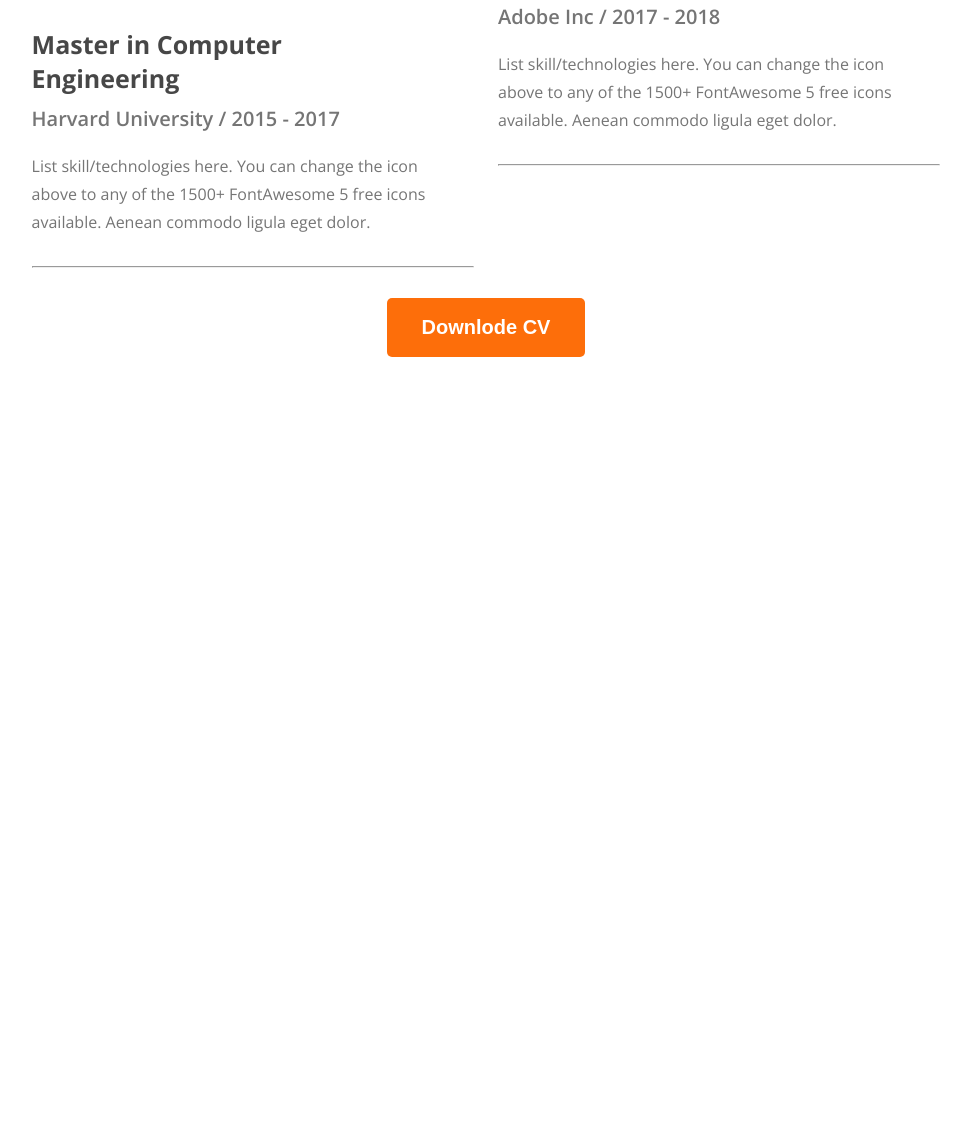
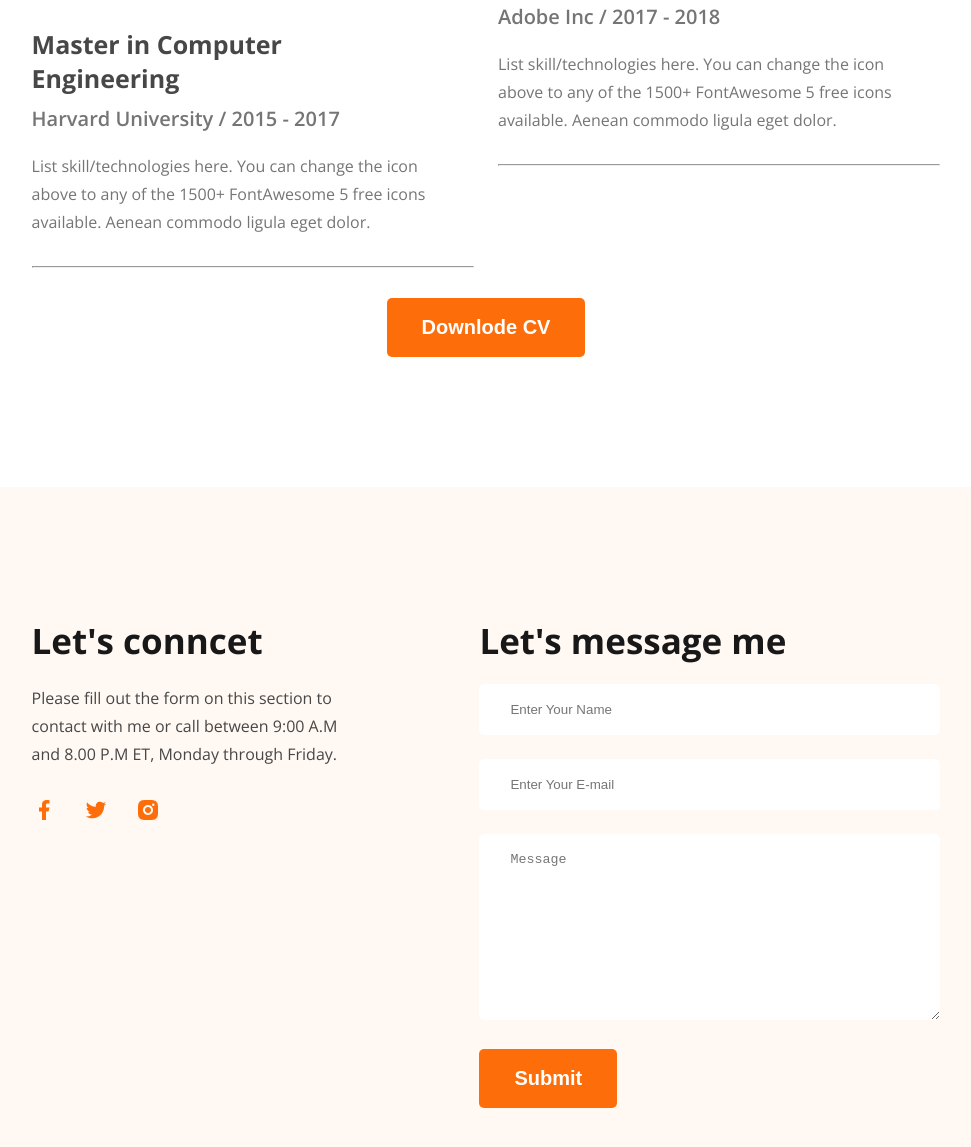
Before and after one commit to MdMonerujammanMunna/hero-dev-portfolio, a plain HTML site: page index.html in a window 1280 px wide. Shown: the part 3220-4367 px from the top of the page, without its empty margins (154-1125 px from the left). Before the commit the page ends 3577 px from the top, so only its background shows below. Drawn offline with nearby package versions, Linux system fonts and the light colour scheme.

Commit message:
Footer section design according to figma

```diff
--- a/index.html
+++ b/index.html
@@ -176,6 +176,34 @@
         </div>
     </section>
 
+
+    <footer>
+        <section class="footer-container">
+            <div class="social">
+                <h2>Let's conncet</h2>
+                <p>Please fill out the form on this section to contact with me or call between 9:00 A.M and 8.00 P.M ET,
+                    Monday through Friday.</p>
+                <div class="icons">
+                    <a href=""><img src="images/icons/facebook.png" alt=""></a>
+                    <a href=""><img src="images/icons/twitter.png" alt=""></a>
+                    <a href=""><img src="images/icons/insta.png" alt=""></a>
+                </div>
+            </div>
+            <from class="from">
+                <h2>Let's message me</h2>
+                <div class="input-name">
+                    <input type="text" name="" id="" placeholder="Enter Your Name">
+                </div>
+                <div class="input-email">
+                    <input type="text" name="" id="" placeholder="Enter Your E-mail">
+                </div>
+                <div class="input-name">
+                    <textarea rows="10" name="" id="" placeholder="Message"></textarea>
+                </div>
+                <input class="btn" type="submit" value="Submit">
+            </from>
+        </section>
+    </footer>
 </body>
 
 </html>
--- a/style.css
+++ b/style.css
@@ -232,3 +232,49 @@ nav .manu a {
     line-height: 28px;
     color: #757575;
 }
+
+footer {
+    margin-top: 130px;
+    background-color: #FFF8F3;
+    padding: 130px 0;
+}
+
+.footer-container {
+    width: 71%;
+    max-width: 1140px;
+    margin: 0 auto;
+    display: flex;
+    gap: 116px;
+}
+
+.footer-container h2 {
+    font-size: 35px;
+    font-weight: bold;
+    color: #181818;
+    margin-bottom: 20px;
+}
+
+.footer-container .social {
+    max-width: 562px;
+}
+
+.social p {
+    font-size: 16px;
+    line-height: 28px;
+    color: #474747;
+    margin-bottom: 30px;
+}
+
+.footer-container .icons a {
+    margin-right: 24px;
+}
+
+.footer-container from input[type="text"],
+.footer-container from textarea {
+    width: 461px;
+    padding: 18px 31px;
+    margin-bottom: 24px;
+    border: none;
+    border-radius: 5px;
+    color: #757575;
+}
```
